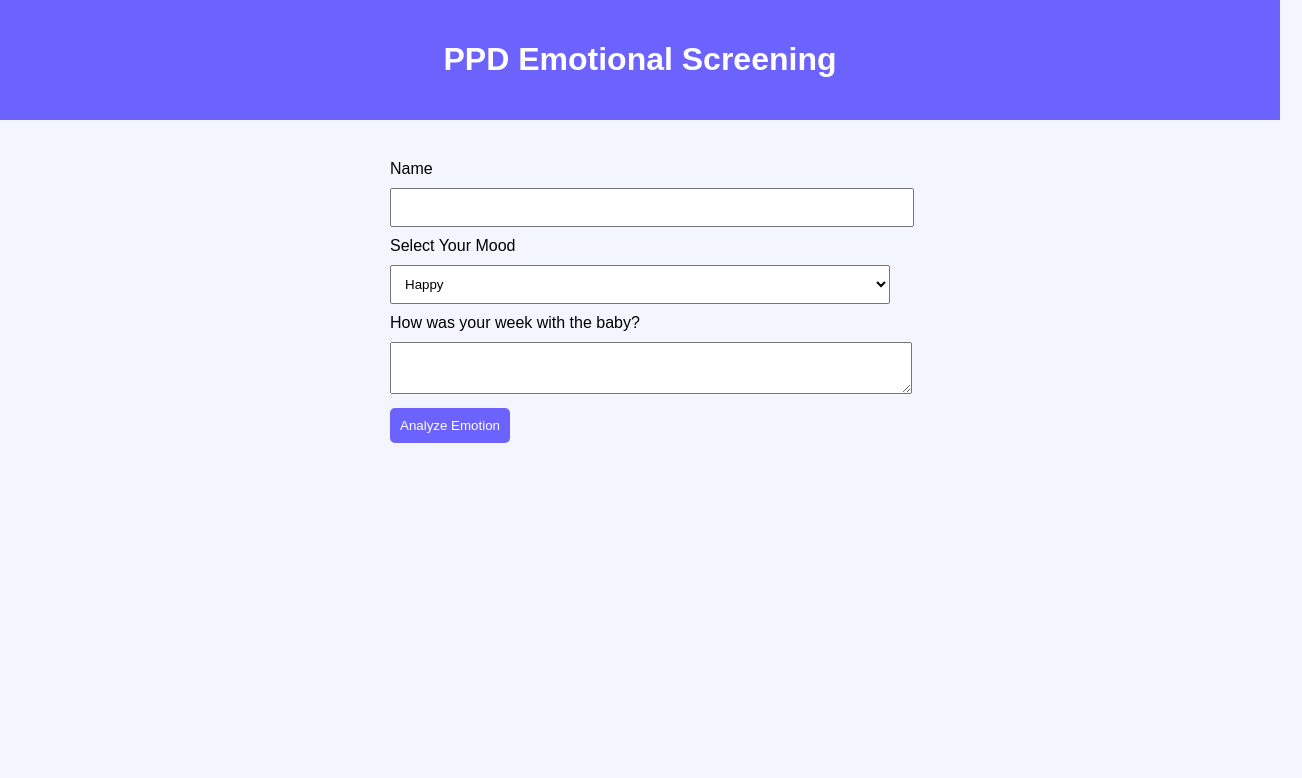
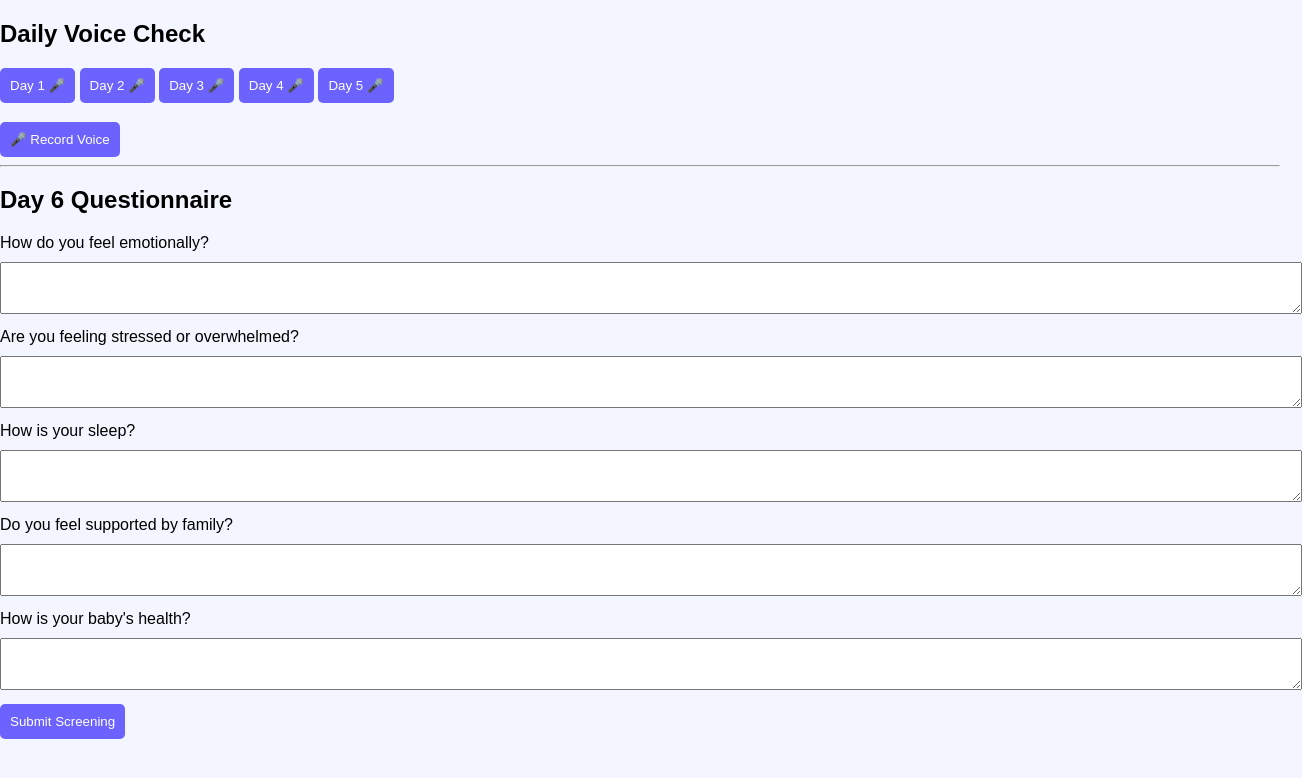
Before and after one commit to deepika11082008/mumpulse, a plain HTML site: page screening.html in a window 1280 px wide. Shown: the whole page, 1302 px wide, since content can reach past the window. Drawn offline with Linux system fonts and the light colour scheme.

Commit message:
screening.html

```diff
--- a/screening.html
+++ b/screening.html
@@ -1,51 +1,53 @@
 <!DOCTYPE html>
 <html>
-
 <head>
-
 <title>PPD Screening</title>
-
 <meta name="viewport" content="width=device-width, initial-scale=1">
-
 <link rel="stylesheet" href="style.css">
-
 </head>
 
 <body>
 
-<header>
+<h2>Daily Voice Check</h2>
 
-<h1>PPD Emotional Screening</h1>
+<div class="days">
 
-</header>
+<button onclick="startDay(1)">Day 1 🎤</button>
+<button onclick="startDay(2)">Day 2 🎤</button>
+<button onclick="startDay(3)">Day 3 🎤</button>
+<button onclick="startDay(4)">Day 4 🎤</button>
+<button onclick="startDay(5)">Day 5 🎤</button>
 
-<div class="container">
+</div>
 
-<form id="screeningForm">
+<h3 id="question"></h3>
 
-<label>Name</label>
-<input type="text" id="name" required>
+<button onclick="recordVoice()">🎤 Record Voice</button>
 
-<label>Select Your Mood</label>
+<hr>
 
-<select id="mood">
+<h2>Day 6 Questionnaire</h2>
 
-<option value="happy">Happy</option>
-<option value="neutral">Neutral</option>
-<option value="sad">Sad</option>
-<option value="stressed">Stressed</option>
+<form id="questionnaire">
 
-</select>
+<label>How do you feel emotionally?</label>
+<textarea id="q1"></textarea>
 
-<label>How was your week with the baby?</label>
+<label>Are you feeling stressed or overwhelmed?</label>
+<textarea id="q2"></textarea>
 
-<textarea id="text"></textarea>
+<label>How is your sleep?</label>
+<textarea id="q3"></textarea>
 
-<button type="submit">Analyze Emotion</button>
+<label>Do you feel supported by family?</label>
+<textarea id="q4"></textarea>
+
+<label>How is your baby's health?</label>
+<textarea id="q5"></textarea>
+
+<button type="submit">Submit Screening</button>
 
 </form>
-
-</div>
 
 <script src="script.js"></script>
 
```
